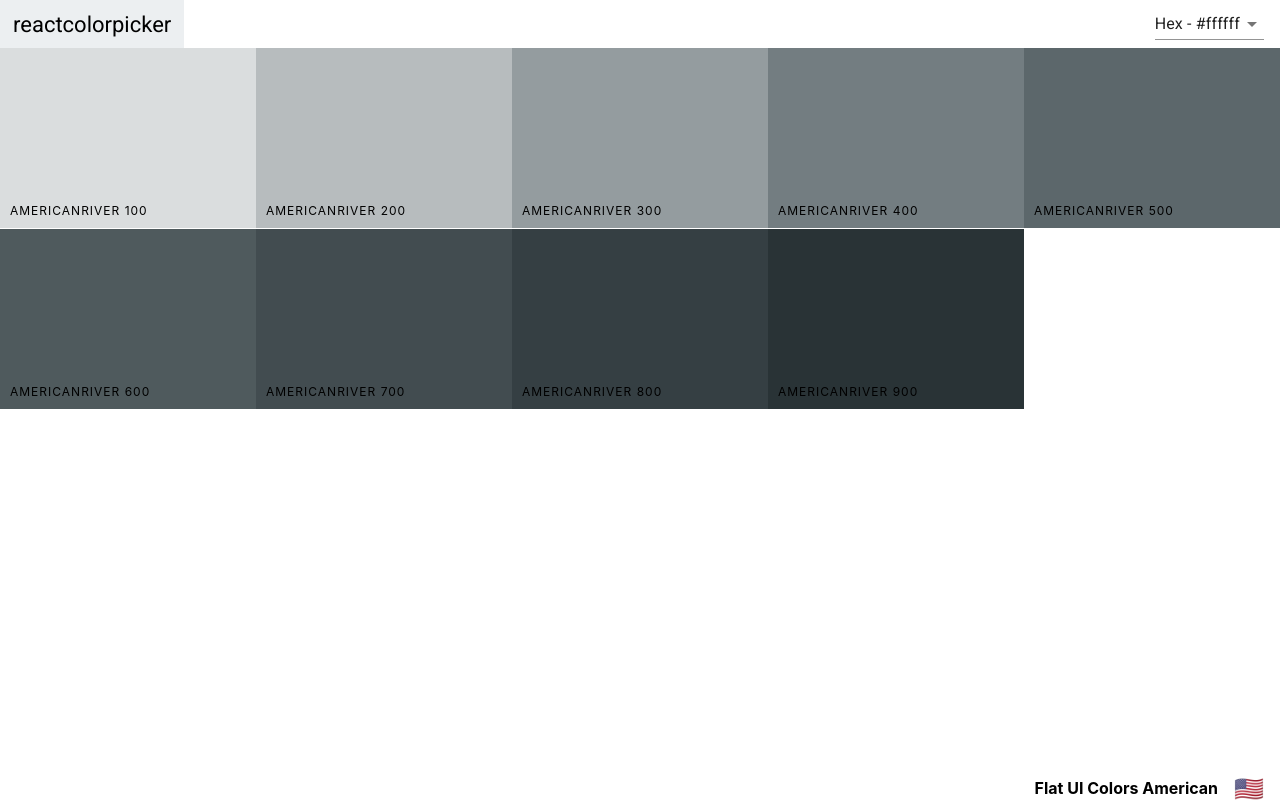
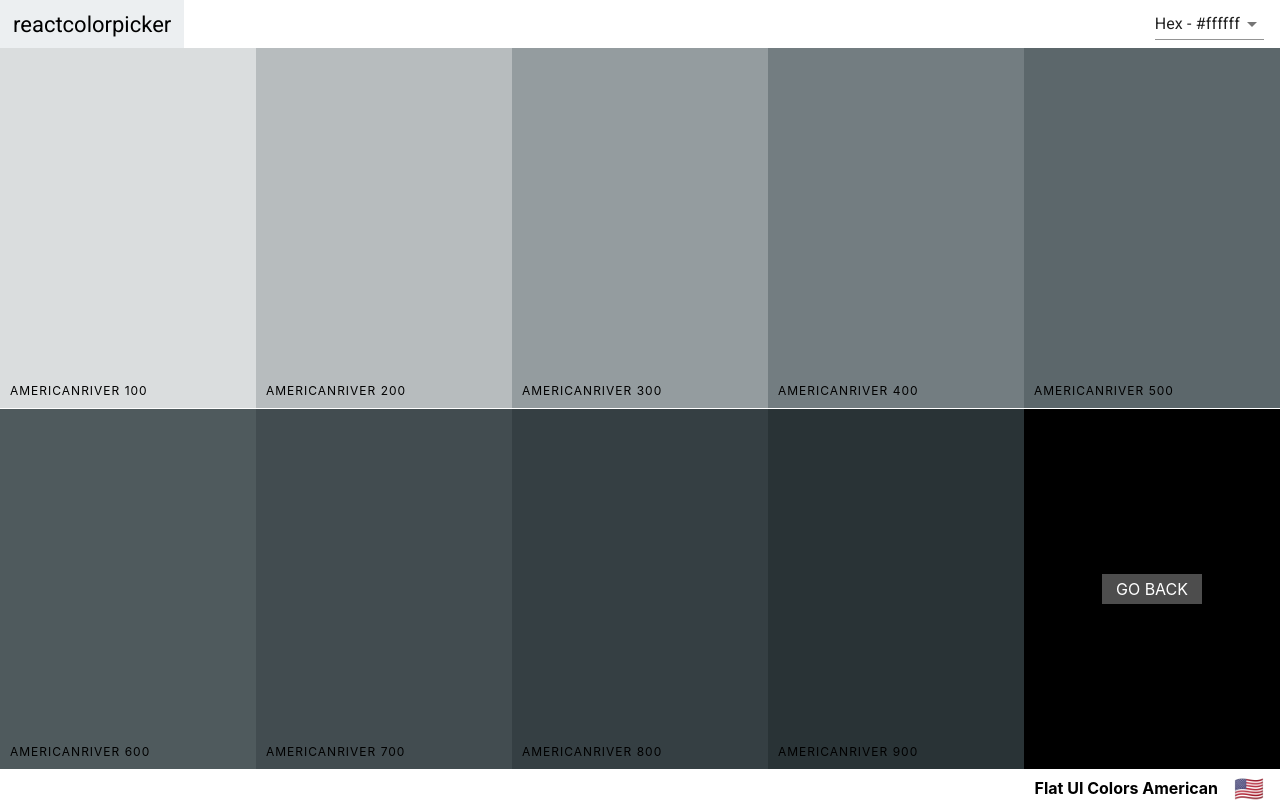
Before and after one commit to yeondam88/colors-app, a React (Create React App) app: page /palette/flat-ui-colors-american/americanriver in a window 1280 px wide. Built offline with nearby package versions, Linux system fonts and the light colour scheme.

Commit message:
Adding back button

```diff
--- a/src/ColorBox.css
+++ b/src/ColorBox.css
@@ -8,7 +8,16 @@
   margin-bottom: -3.5px;
 }
 
-.copy-button {
+.SingleColorPalette .ColorBox {
+  height: 50%;
+}
+
+.ColorBox.go-back {
+  background-color: #000;
+}
+
+.copy-button,
+.back-button {
   width: 100px;
   height: 30px;
   position: absolute;
@@ -25,6 +34,10 @@
   color: #fff;
   text-transform: uppercase;
   border: none;
+  text-decoration: none;
+}
+
+.copy-button {
   opacity: 0;
 }
 
--- a/src/SingleColorPalette.js
+++ b/src/SingleColorPalette.js
@@ -1,4 +1,5 @@
 import React, { useState, useCallback } from 'react';
+import { Link } from 'react-router-dom';
 import Navbar from './Navbar';
 import ColorBox from './ColorBox';
 import PaletteFooter from './PaletteFooter';
@@ -24,7 +25,7 @@
     />
   ));
   return (
-    <div className="Palette">
+    <div className="SingleColorPalette Palette">
       <Navbar
         showingAllColors={false}
         format={format}
@@ -33,7 +34,14 @@
         handleChange={handleChange}
       />
 
-      <div className="Palette-colors">{colorBoxes}</div>
+      <div className="Palette-colors">
+        {colorBoxes}
+        <div className="go-back ColorBox">
+          <Link to={`/palette/${palette.id}`} className="back-button">
+            Go Back
+          </Link>
+        </div>
+      </div>
       <PaletteFooter paletteName={palette.paletteName} emoji={palette.emoji} />
     </div>
   );
```
